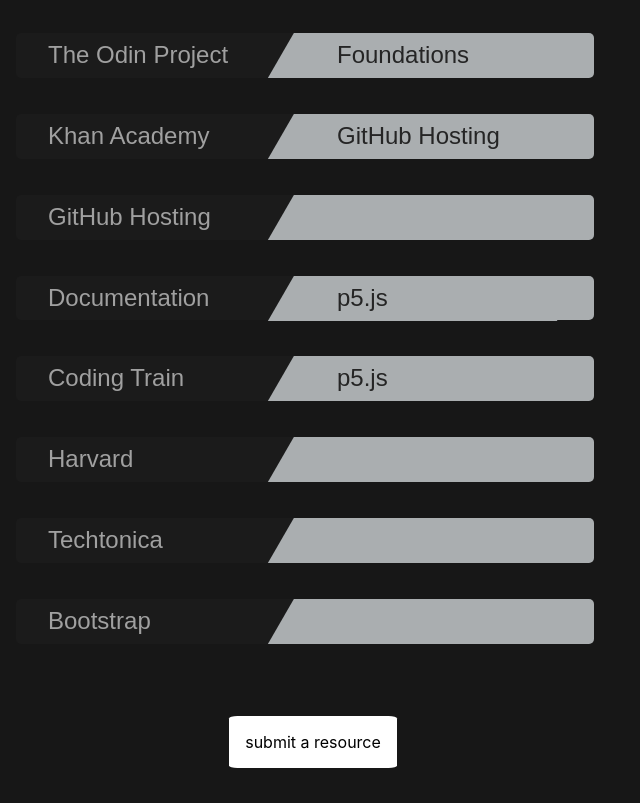
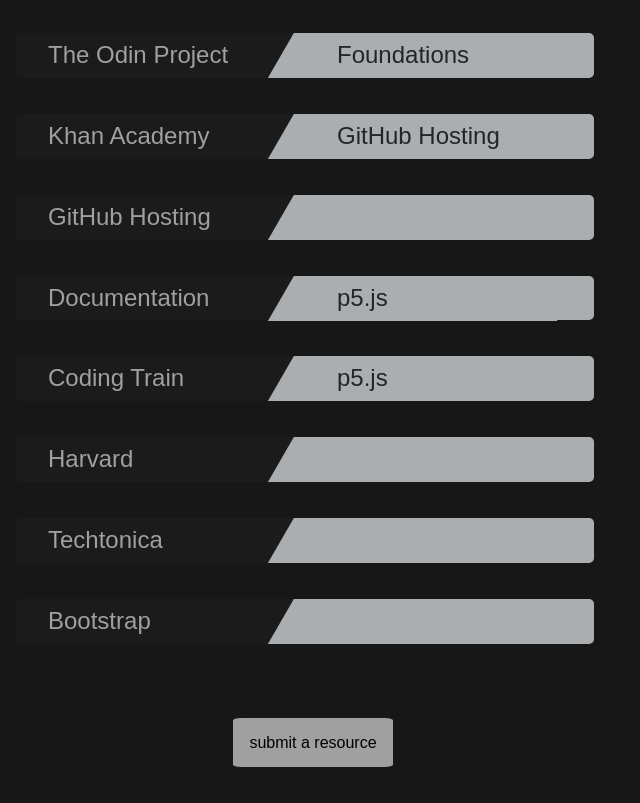
Before and after one commit to gmiesner/hacksources, a plain HTML site: page index.html in a window 1280 px wide. Shown: the part 4531-5334 px from the top of the page, without its empty margins (319-959 px from the left). Drawn offline with nearby package versions, Linux system fonts and the light colour scheme; files whose address does not match are found by name; a web font is replaced by a local one.

Commit message:
🧚‍♀️

```diff
--- a/index.html
+++ b/index.html
@@ -812,7 +812,7 @@
       </div>
     </div>
   <div style = "text-align:center;">
-<a href = "mailto:gtmr7z@umsystem.edu?subject=PickHacks Hacker Resource&body=Please only send resources our way that aren't already listed and are free!" style = "background: white; padding: 1rem;color: black;border-radius: 5%;"> submit a resource </a>
+<a href = "mailto:gtmr7z@umsystem.edu?subject=PickHacks Hacker Resource&body=Please only send resources our way that aren't already listed and are free!" style = "background: #a0a0a0; padding: 1rem;color: black;border-radius: 5%; font-family: titling-gothic-fb-wide, sans-serif;"> submit a resource </a>
 </div>
 <br>
 <br>
```
